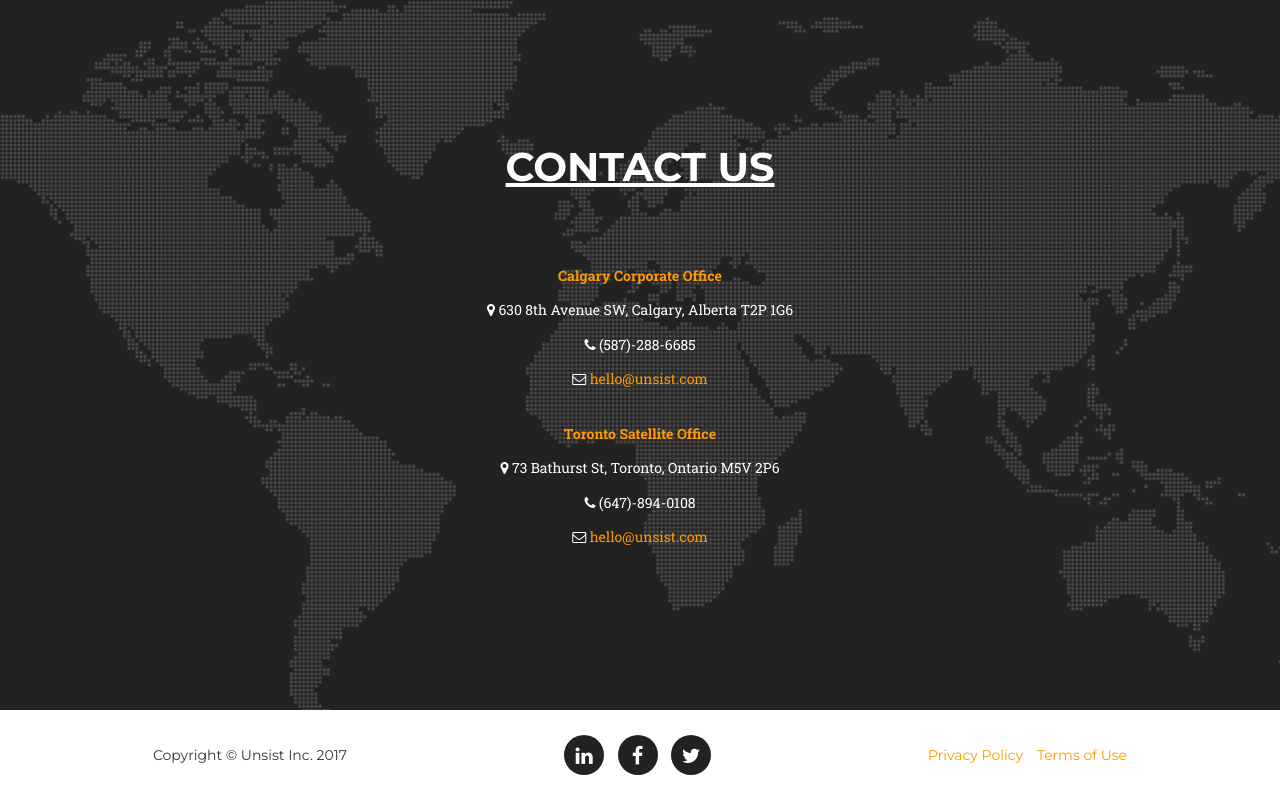
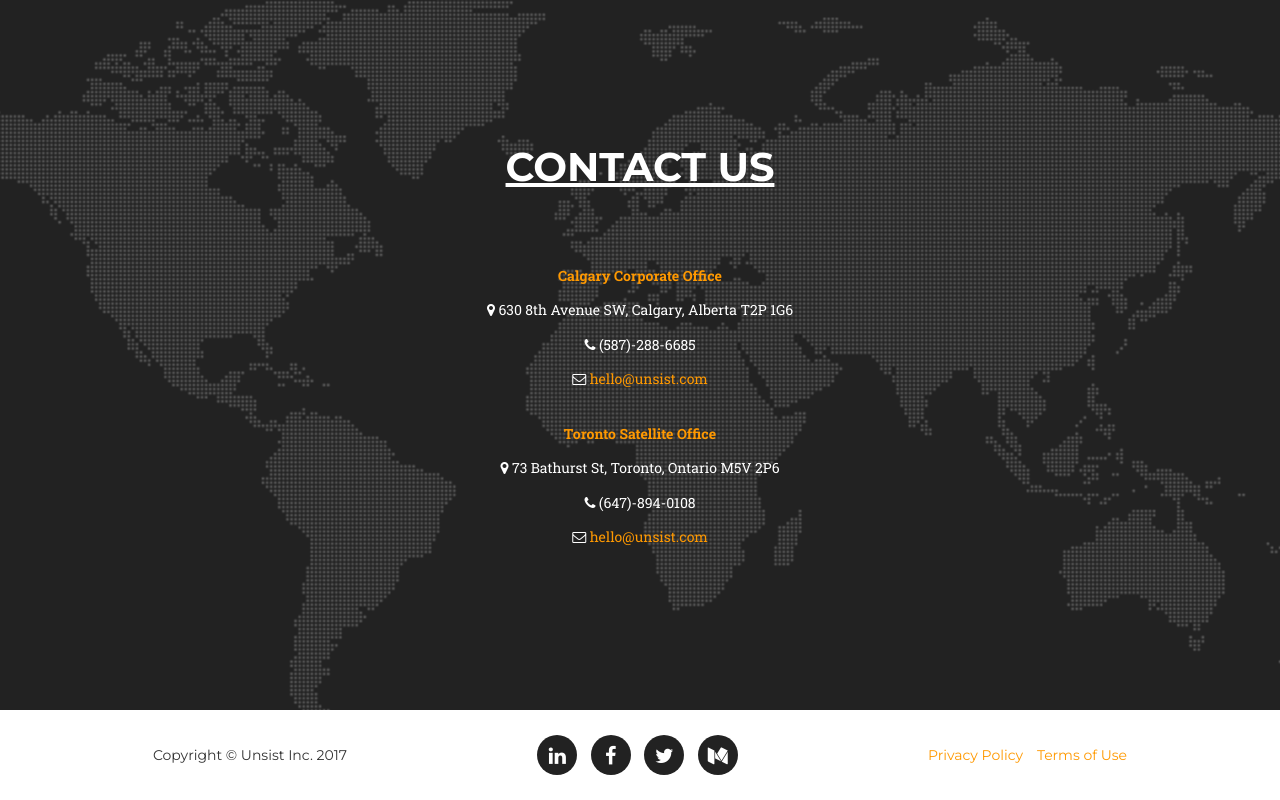
Before and after one commit to dudonwai/unsist, a website: page index.html in a window 1280 px wide. Shown: the part 2743-3543 px from the top of the page. Drawn offline with nearby package versions, Linux system fonts and the light colour scheme; a web font is replaced by a local one.

Commit message:
Add Medium

```diff
--- a/index.html
+++ b/index.html
@@ -269,6 +269,8 @@
                         </li>
                         <li><a href="http://www.twitter.com/UnsistDS" target="_blank"><i class="fa fa-twitter"></i></a>
                         </li>
+                        <li><a href="https://medium.com/@Unsist" target="_blank"><i class="fa fa-medium"></i></a>
+                        </li>
                     </ul>
                 </div>
                 <div class="col-md-4">
```
Also changed, not shown: 2 other files.
